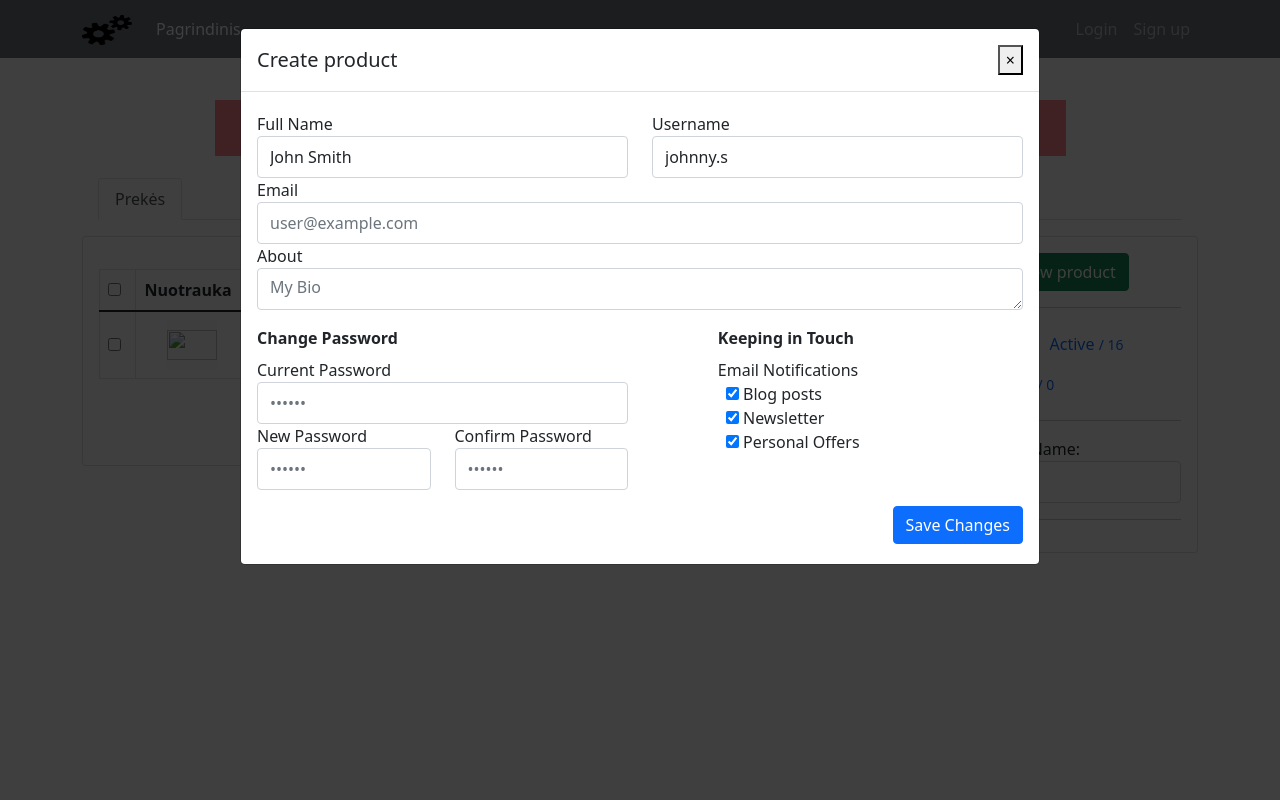
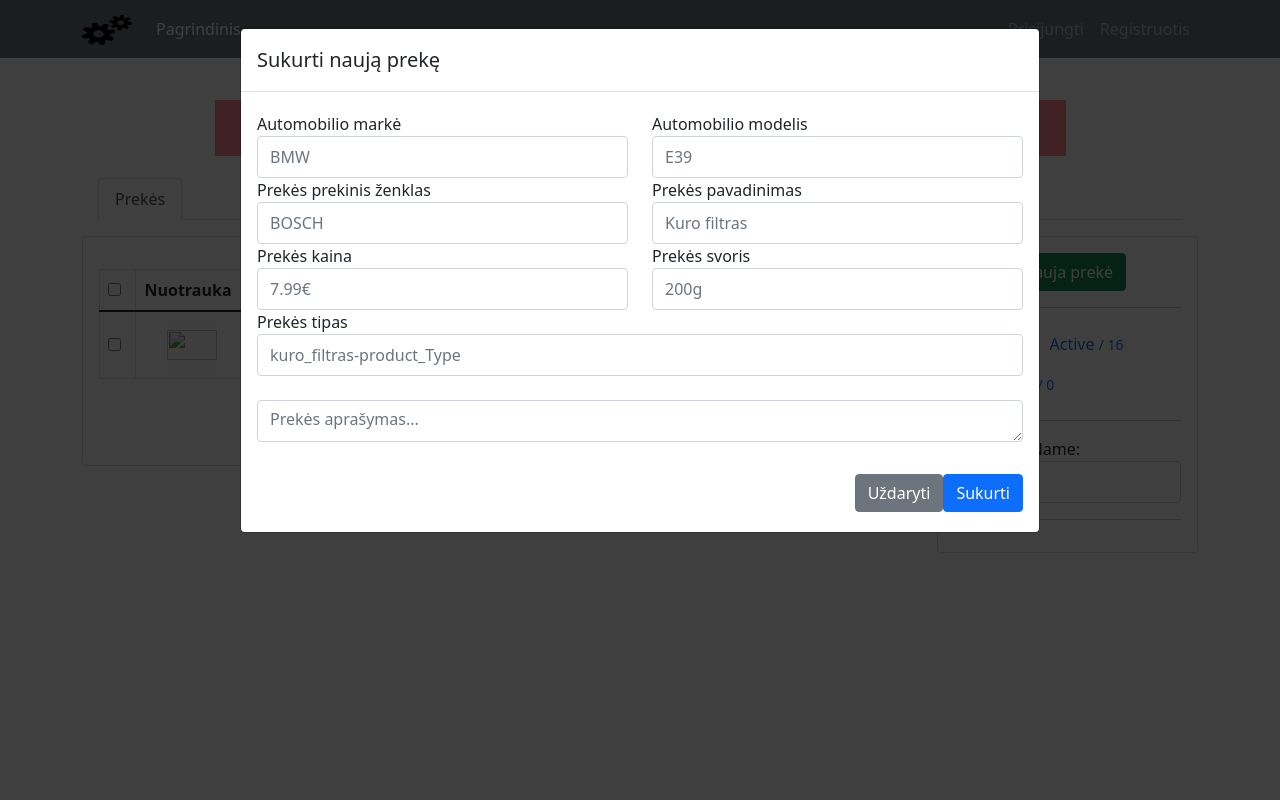
Before and after one commit to Vainiuks/BagiamasisDarbas, a PHP site: page /admin_panel.php in a window 1280 px wide, after a click on "Nauja prekė". Run offline with PHP 8.4, Linux system fonts and the light colour scheme; the visitor is signed in with stand-in values (Sample User, id 1); tables that the repository leaves empty or names only in its code hold one stand-in row (values such as "Sample post"); data that the repository does not hold is empty; some libraries are stand-ins or nearby versions.

Commit message:
Admin panel update

```diff
--- a/admin_panel.php
+++ b/admin_panel.php
@@ -150,7 +150,7 @@ if (isset($_GET['window'])) {
             <div class="card">
               <div class="card-body">
                 <div class="text-center px-xl-3">
-                  <button class="btn btn-success btn-block" type="submit" data-toggle="modal" data-bs-toggle="modal" data-bs-target="#exampleModal">New product</button>
+                  <button class="btn btn-success btn-block" type="submit" data-toggle="modal" data-bs-toggle="modal" data-bs-target="#exampleModal">Nauja prekė</button>
                 </div>
                 <hr class="my-3">
                 <div class="e-navlist e-navlist--active-bold">
@@ -178,100 +178,77 @@ if (isset($_GET['window'])) {
           <div class="modal-dialog modal-lg" role="document">
             <div class="modal-content">
               <div class="modal-header">
-                <h5 class="modal-title">Create product</h5>
-                <button type="button" class="close" data-dismiss="modal">
-                  <span aria-hidden="true">×</span>
-                </button>
+                <h5 class="modal-title">Sukurti naują prekę</h5>
               </div>
               <div class="modal-body">
                 <div class="py-1">
-                  <form class="form" novalidate="">
+                  <form class="form" action="handling/admin_panel.han.php" method="POST">
                     <div class="row">
                       <div class="col">
-                        <div class="row">
+                      <div class="row">
                           <div class="col">
                             <div class="form-group">
-                              <label>Full Name</label>
-                              <input class="form-control" type="text" name="name" placeholder="John Smith" value="John Smith">
+                              <label>Automobilio markė</label>
+                              <input class="form-control" type="text" name="carBrand" placeholder="BMW">
                             </div>
                           </div>
                           <div class="col">
                             <div class="form-group">
-                              <label>Username</label>
-                              <input class="form-control" type="text" name="username" placeholder="johnny.s" value="johnny.s">
+                              <label>Automobilio modelis</label>
+                              <input class="form-control" type="text" name="carModel" placeholder="E39">
                             </div>
                           </div>
                         </div>
                         <div class="row">
                           <div class="col">
                             <div class="form-group">
-                              <label>Email</label>
-                              <input class="form-control" type="text" placeholder="user@example.com">
+                              <label>Prekės prekinis ženklas</label>
+                              <input class="form-control" type="text" name="productBrand" placeholder="BOSCH">
+                            </div>
+                          </div>
+                          <div class="col">
+                            <div class="form-group">
+                              <label>Prekės pavadinimas</label>
+                              <input class="form-control" type="text" name="productName" placeholder="Kuro filtras">
+                            </div>
+                          </div>
+                        </div>
+                        <div class="row">
+                          <div class="col">
+                            <div class="form-group">
+                              <label>Prekės kaina</label>
+                              <input class="form-control" type="text" name="productPrice" placeholder="7.99€">
+                            </div>
+                          </div>
+                          <div class="col">
+                            <div class="form-group">
+                              <label>Prekės svoris</label>
+                              <input class="form-control" type="text" name="productWeight" placeholder="200g">
+                            </div>
+                          </div>
+                        </div>
+                        <div class="row">
+                          <div class="col">
+                            <div class="form-group">
+                              <label>Prekės tipas</label>
+                              <input class="form-control" name="productType" type="text" placeholder="kuro_filtras-product_Type">
                             </div>
                           </div>
                         </div>
                         <div class="row">
                           <div class="col mb-3">
                             <div class="form-group">
-                              <label>About</label>
-                              <textarea class="form-control" rows="5" placeholder="My Bio"></textarea>
+                              <label></label>
+                              <textarea class="form-control" name="productDescription" rows="5" placeholder="Prekės aprašymas..."></textarea>
                             </div>
                           </div>
                         </div>
                       </div>
                     </div>
-                    <div class="row">
-                      <div class="col-12 col-sm-6 mb-3">
-                        <div class="mb-2"><b>Change Password</b></div>
-                        <div class="row">
-                          <div class="col">
-                            <div class="form-group">
-                              <label>Current Password</label>
-                              <input class="form-control" type="password" placeholder="••••••">
-                            </div>
-                          </div>
-                        </div>
-                        <div class="row">
-                          <div class="col">
-                            <div class="form-group">
-                              <label>New Password</label>
-                              <input class="form-control" type="password" placeholder="••••••">
-                            </div>
-                          </div>
-                          <div class="col">
-                            <div class="form-group">
-                              <label>Confirm <span class="d-none d-xl-inline">Password</span></label>
-                              <input class="form-control" type="password" placeholder="••••••">
-                            </div>
-                          </div>
-                        </div>
-                      </div>
-                      <div class="col-12 col-sm-5 offset-sm-1 mb-3">
-                        <div class="mb-2"><b>Keeping in Touch</b></div>
-                        <div class="row">
-                          <div class="col">
-                            <label>Email Notifications</label>
-                            <div class="custom-controls-stacked px-2">
-                              <div class="custom-control custom-checkbox">
-                                <input type="checkbox" class="custom-control-input" id="notifications-blog" checked="">
-                                <label class="custom-control-label" for="notifications-blog">Blog posts</label>
-                              </div>
-                              <div class="custom-control custom-checkbox">
-                                <input type="checkbox" class="custom-control-input" id="notifications-news" checked="">
-                                <label class="custom-control-label" for="notifications-news">Newsletter</label>
-                              </div>
-                              <div class="custom-control custom-checkbox">
-                                <input type="checkbox" class="custom-control-input" id="notifications-offers" checked="">
-                                <label class="custom-control-label" for="notifications-offers">Personal Offers</label>
-                              </div>
-                            </div>
-                          </div>
-                        </div>
-                      </div>
-                    </div>
-                    <div class="row">
-                      <div class="col d-flex justify-content-end">
-                        <button class="btn btn-primary" type="submit">Save Changes</button>
+                    <div class="row pt-3">
+                      <div class="col d-flex justify-content-end space-between: 5px;">
+                        <button type="button" class="btn btn-secondary" data-bs-dismiss="modal">Uždaryti</button>
+                        <button class="btn btn-primary" name="create_product" type="submit">Sukurti</button>
                       </div>
                     </div>
                   </form>
@@ -393,31 +370,29 @@ if (isset($_GET['window'])) {
               </div>
               <div class="modal-body">
                 <div class="py-1">
-                  <form class="form" novalidate="">
+                  <form class="form" method="POST" action="handling/admin_panel.han.php">
                     <div class="row">
                       <div class="col">
                         <div class="row">
                           <div class="col">
                             <div class="form-group">
                               <label>Kategorijos pavadinimas</label>
-                              <input class="form-control" type="text" placeholder="Stabdžių sistema">
+                              <input class="form-control" name="display_Category_Name" type="text" placeholder="Stabdžių sistema">
                             </div>
                           </div>
                         </div>
                         <div class="row pt-1">
                             <div class="form-group">
                               <label>Kategorijos pavadinimas duomenų bazėje</label>
-                              <input class="form-control" type="text" placeholder="stabdziai">
+                              <input class="form-control" name="category_Name" type="text" placeholder="stabdziai">
                             </div>
                         </div>
                       </div>
                     </div>
                     <div class="row pt-3">
-                      <div class="col d-flex justify-content-end space-between: 5px;">
+                      <div class="col d-flex justify-content-end" style="margin-left: 5px;">
                         <button type="button" class="btn btn-secondary" data-bs-dismiss="modal">Uždaryti</button>
-                        <form action="" method="POST">
-                          <button class="btn btn-primary" name="create_category" type="submit">Sukurti</button>
-                        </form>
+                        <button class="btn btn-primary" name="create_category" type="submit">Sukurti</button>
                       </div>
                     </div>
                   </form>
--- a/classes/filter.class.php
+++ b/classes/filter.class.php
@@ -59,8 +59,8 @@ class Filter extends Database {
     public function deleteCategory($filterCategoryID)
     {
         if (!empty($filterCategoryID)) {
-            // $prepareStmt = $this->connect()->prepare("DELETE FROM filter_category WHERE filterCategoryID=?; ");
-            // $prepareStmt->execute(array($filterCategoryID));
+            $prepareStmt = $this->connect()->prepare("DELETE FROM filter_category WHERE filterCategoryID=?; ");
+            $prepareStmt->execute(array($filterCategoryID));
 
             header("Location:" . $_SERVER['PHP_SELF']);
         }
@@ -88,4 +88,17 @@ class Filter extends Database {
 
         $prepareStmt = null;
     }
+
+    public function createCategory($categoryName, $displayName) {
+
+        $prepareStmt = $this->connect()->prepare('INSERT INTO filter_category(category_Name, display_Category_Name) VALUES(?,?);');
+
+        if (!$prepareStmt->execute(array($categoryName, $displayName))) {
+            $prepareStmt = null;
+            header("location: ../admin_panel.php?error=stmtfailed&window=attribute");
+            exit();
+        }
+
+        $prepareStmt = null;
+    }
 }
--- a/classes/product.class.php
+++ b/classes/product.class.php
@@ -77,10 +77,23 @@ class Product extends Database
     public function deleteProduct($productID)
     {
         if (!empty($productID)) {
-            // $prepareStmt = $this->connect()->prepare("DELETE FROM product WHERE productID=?; ");
-            // $prepareStmt->execute(array($productID));
+            $prepareStmt = $this->connect()->prepare("DELETE FROM product WHERE productID=?; ");
+            $prepareStmt->execute(array($productID));
 
             header("Location:" . $_SERVER['PHP_SELF']);
         }
     }
+
+    public function createProduct($carBrand, $carModel, $productBrand, $productName, $productPrice,  $productWeight, $productType, $productDescription) {
+
+        $prepareStmt = $this->connect()->prepare('INSERT INTO product(product_Type, car_Model, car_Brand, product_Brand, product_Name, product_Price, product_Weight, product_Description, product_Image) VALUES(?,?,?,?,?,?,?,?,?);');
+
+        if (!$prepareStmt->execute(array($productType, $carModel, $carBrand, $productBrand, $productName, $productPrice, $productWeight, $productDescription, 1))) {
+            $prepareStmt = null;
+            header("location: ../admin_panel.php?error=stmtfailed&window=category");
+            exit();
+        }
+
+        $prepareStmt = null;
+    }
 }
--- a/navigation_bar.php
+++ b/navigation_bar.php
@@ -6,7 +6,6 @@ if(!isset($_SESSION))
 require_once 'classes/cart.class.php';
 $cartObj = new Cart();
 $cartItemCount = $cartObj->getCartCount();
-// $cartItemCount = '0';
 
 $userType = "";
 
@@ -59,13 +58,13 @@ if (isset($_SESSION['userType'])) {
                                 <?Php echo $_SESSION['username']; ?>
                             </a>
                             <ul class="dropdown-menu" aria-labelledby="navbarDropdown">
-                                <li><a class="dropdown-item" href="#">User panel</a></li>
-                                <li><a class="dropdown-item" href="#">Another action</a></li>
+                                <li><a class="dropdown-item" href="#">Naudotojo panelė</a></li>
+                                <li><a class="dropdown-item" href="#">Kiti veiksmai</a></li>
                                 <li>
                                     <hr class="dropdown-divider" />
                                 </li>
                                 <li>
-                                    <a class="dropdown-item" href="handling/logout.han.php">Logout</a>
+                                    <a class="dropdown-item" href="handling/logout.han.php">Atsijungti</a>
                                 </li>
                             </ul>
                         </li>
@@ -76,22 +75,22 @@ if (isset($_SESSION['userType'])) {
                                 <?Php echo $_SESSION['username']; ?>
                             </a>
                             <ul class="dropdown-menu" aria-labelledby="navbarDropdown">
-                                <li><a class="dropdown-item" href="admin_panel.php">Admin panel</a></li>
-                                <li><a class="dropdown-item" href="#">Another action</a></li>
+                                <li><a class="dropdown-item" href="admin_panel.php">Administratoriaus panelė</a></li>
+                                <li><a class="dropdown-item" href="#">Kiti veiksmai</a></li>
                                 <li>
                                     <hr class="dropdown-divider" />
                                 </li>
                                 <li>
-                                    <a class="dropdown-item" href="logout.han.php">Logout</a>
+                                    <a class="dropdown-item" href="logout.han.php">Atsijungti</a>
                                 </li>
                             </ul>
                         </li>
                         <?php } else {?>
                         <li class="nav-item">
-                            <a class="nav-link" aria-current="page" href="login.php">Login</a>
+                            <a class="nav-link" aria-current="page" href="login.php">Prisijungti</a>
                         </li>
                         <li class="nav-item">
-                            <a class="nav-link" aria-current="page" href="registration.php">Sign up</a>
+                            <a class="nav-link" aria-current="page" href="registration.php">Registruotis</a>
                         </li>
                     <?php } ?>
                 </ul>
```
Also changed, not shown: handling/admin_panel.han.php (+32 -0 lines).
